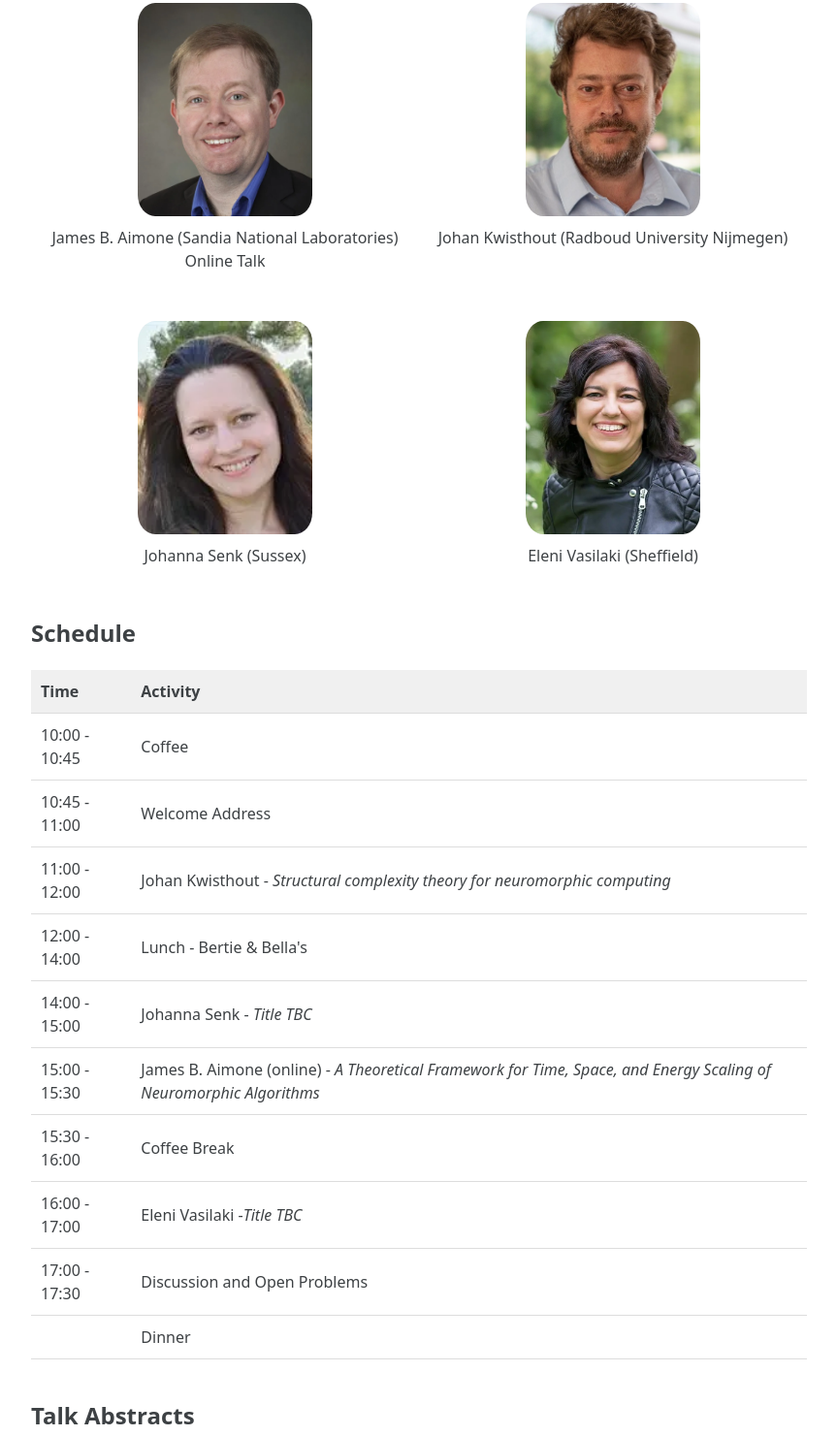
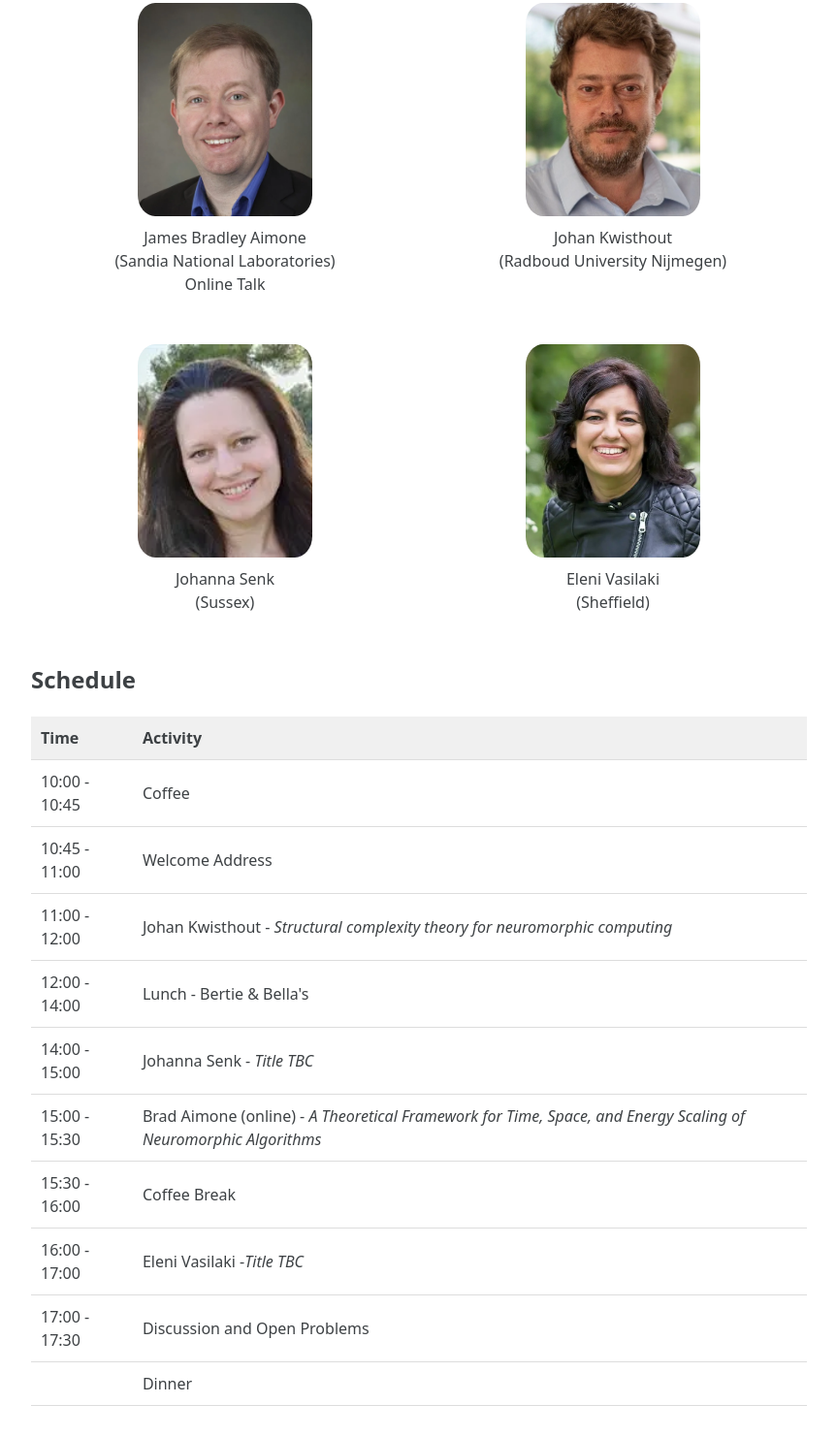
Before and after one commit to neuromorphic-theory/neuromorphic-theory.github.io, a plain HTML site: page index.html in a window 1280 px wide. Shown: the part 1578-3059 px from the top of the page at 97% size, without its empty margins (208-1071 px from the left). Drawn offline with Linux system fonts and the light colour scheme.

Commit message:
update name

```diff
--- a/index.html
+++ b/index.html
@@ -272,7 +272,7 @@
           <a href="https://www.sandia.gov/ccr/staff/james-bradley-aimone/">
             <img src="JamesBAimone.webp" alt="James B. Aimone (Sandia National Laboratories)">
           </a>
-          <p>James B. Aimone (Sandia National Laboratories)<br>
+          <p>James Bradley Aimone <br>(Sandia National Laboratories)<br>
             <it>Online Talk</it>
           </p>
         </div>
@@ -282,7 +282,7 @@
           <a href="https://www.socsci.ru.nl/johank/">
             <img src="JohanKwisthout.webp" alt="Johan Kwisthout (Radboud University Nijmegen)">
           </a>
-          <p>Johan Kwisthout (Radboud University Nijmegen)</p>
+          <p>Johan Kwisthout<br>(Radboud University Nijmegen)</p>
         </div>
 
 
@@ -291,7 +291,7 @@
           <a href="https://profiles.sussex.ac.uk/p589762-johanna-senk">
             <img src="JohannaSenk.webp" alt="Johanna Senk (Sussex)">
           </a>
-          <p>Johanna Senk (Sussex)</p>
+          <p>Johanna Senk<br>(Sussex)</p>
         </div>
 
 
@@ -300,7 +300,7 @@
           <a href="https://sheffield.ac.uk/cs/people/academic/eleni-vasilaki">
             <img src="EleniVasilaki.webp" alt="Eleni Vasilaki (Sheffield)">
           </a>
-          <p>Eleni Vasilaki (Sheffield)</p>
+          <p>Eleni Vasilaki<br>(Sheffield)</p>
         </div>
 
 
@@ -343,7 +343,7 @@
 
           <tr>
             <td>15:00 - 15:30</td>
-            <td>James B. Aimone (online) - <i>A Theoretical Framework for Time, Space, and Energy Scaling of Neuromorphic Algorithms</i>
+            <td>Brad Aimone (online) - <i>A Theoretical Framework for Time, Space, and Energy Scaling of Neuromorphic Algorithms</i>
           </tr>
           <tr>
             <td>15:30 - 16:00</td>
@@ -388,7 +388,7 @@
         finite state automata, Turing machines, and boolean circuits. </p>
 
 
-        <h3>James B. Aimone - <i>A Theoretical Framework for Time, Space, and Energy Scaling of Neuromorphic Algorithms</i></h3>
+        <h3>Brad Aimone - <i>A Theoretical Framework for Time, Space, and Energy Scaling of Neuromorphic Algorithms</i></h3>
 
 
 <p>
```
